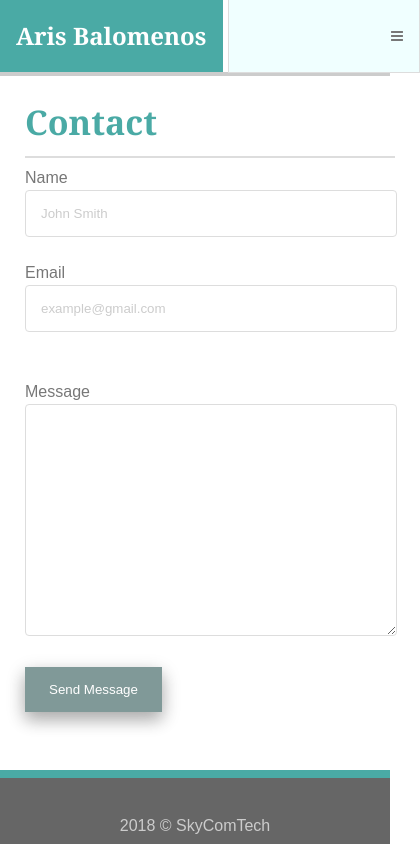
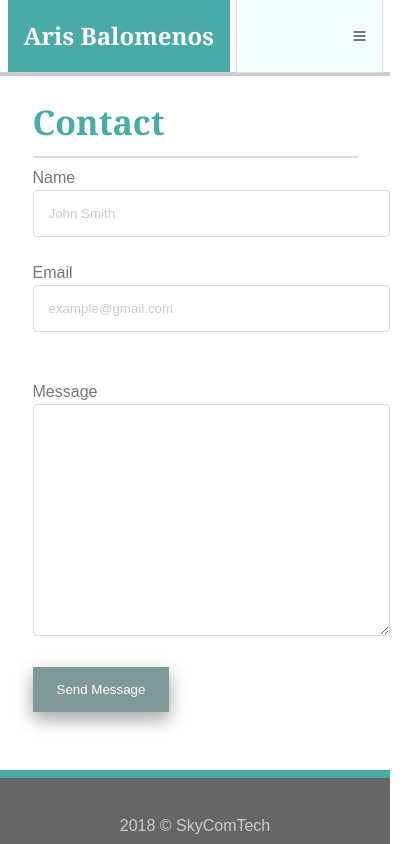
Before and after one commit to abalomenos/responsive-portfolio, a plain HTML site: page contact.html in a window 390 px wide. Shown: the whole page, 420 px wide, since content can reach past the window. Drawn offline with Linux system fonts and the light colour scheme.

Commit message:
CSS changes

```diff
--- a/assets/css/style.css
+++ b/assets/css/style.css
@@ -357,30 +357,30 @@ textarea {
     }
 
     .navWrapper {
-        width: 420px;
+        width: 375px;
         margin: 0 auto;
     }
 
     section {
-        width: 420px;
+        width: 375px;
         padding-top: 72px;
         margin: 0 auto;
         background-color: #ffffff;
     }
 
     .portfolio ul {
-        width: 380px;
+        width: 335px;
         margin: 0 auto;
         text-align: justify;
         background-color: #ffffff;
     }
 
     .form {
-        width: 370px; /* 420 - 50 from padding */
+        width: 355px; /* 420 - 50 from padding */
     }
 
     input[type=text], textarea {
-        width: 340px; /* 437 - 50 -30 from padding */
+        width: 325px; /* 420 - 50 -30 from padding */
     }
 
     /* Hamburger Nav */
@@ -412,7 +412,7 @@ textarea {
 
     .topnav {
         overflow: hidden;
-        min-width: 190px; /* 420 - 230  */
+        min-width: 145px; /* 420 - 230  */
         float: left;
         background-color: #F0FFFF;
         border-bottom: 1px solid #dddddd;
```
